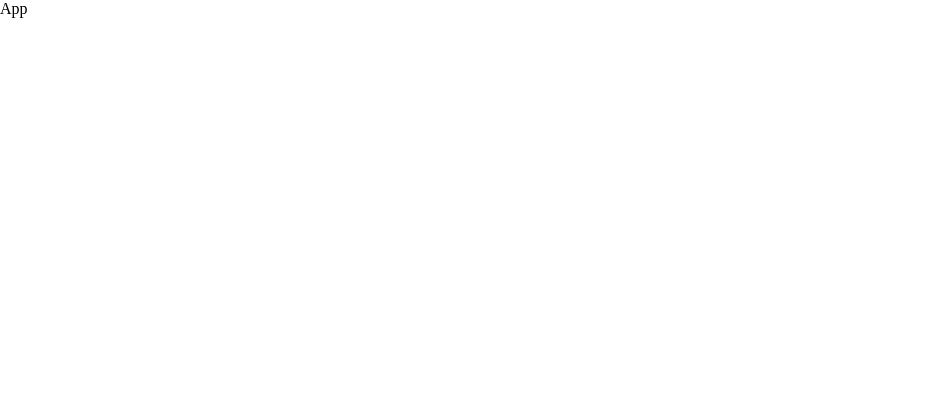
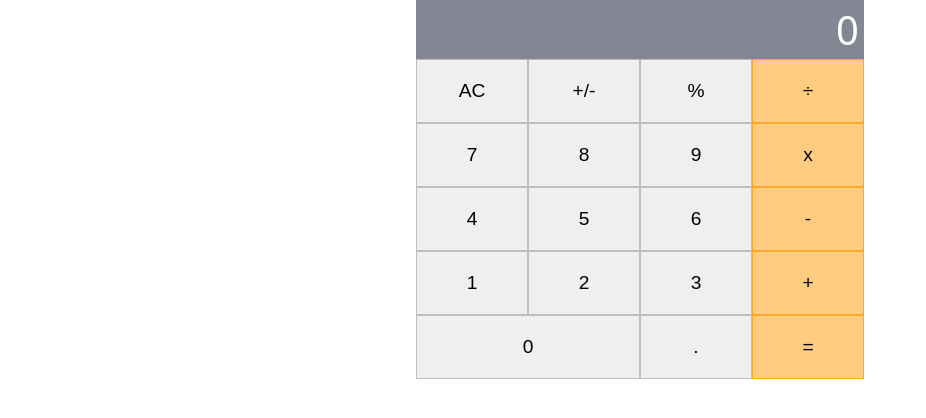
Before and after one commit to lily4178993/maths-magicians, a React (Create React App) app: page / in a window 1280 px wide. Shown: the top 418 px of the page, without its empty margins (0-926 px from the left). Built offline with nearby package versions, Linux system fonts and the light colour scheme; the HTML template or start-up script is replaced by a standard one.

Commit message:
Changes: Implement calculator UI

```diff
--- a/package.json
+++ b/package.json
@@ -6,6 +6,7 @@
     "@testing-library/jest-dom": "^5.17.0",
     "@testing-library/react": "^13.4.0",
     "@testing-library/user-event": "^13.5.0",
+    "prop-types": "^15.8.1",
     "react": "^18.2.0",
     "react-dom": "^18.2.0",
     "react-scripts": "5.0.1",
--- a/src/App.js
+++ b/src/App.js
@@ -1,5 +1,10 @@
 import React from 'react';
+import Calculator from './components/Calculator';
 
-const App = () => <div>App</div>;
+const App = () => (
+  <div>
+    <Calculator />
+  </div>
+);
 
 export default App;
--- /dev/null
+++ b/src/components/CalcButton.jsx
@@ -0,0 +1,22 @@
+import React from 'react';
+import PropTypes from 'prop-types';
+import { highlightedKeys } from './data';
+
+const CalcButton = ({ symbol }) => {
+  const isButtonOrange = highlightedKeys.includes(symbol);
+
+  return (
+    <button
+      type="button"
+      title={symbol}
+      className={isButtonOrange ? 'orange' : null}
+    >
+      {symbol}
+    </button>
+  );
+};
+
+CalcButton.propTypes = {
+  symbol: PropTypes.string.isRequired,
+};
+export default CalcButton;
--- /dev/null
+++ b/src/components/CalcKeyboard.jsx
@@ -0,0 +1,25 @@
+import React from 'react';
+import PropTypes from 'prop-types';
+import CalcButton from './CalcButton';
+
+const CalcKeyboard = ({ buttonProps }) => (
+  <div className="keyboard">
+    {buttonProps.map((buttonProp) => (
+      <CalcButton
+        key={buttonProp.id}
+        symbol={buttonProp.symbol}
+      />
+    ))}
+  </div>
+);
+
+CalcKeyboard.propTypes = {
+  buttonProps: PropTypes.arrayOf(
+    PropTypes.shape({
+      id: PropTypes.number.isRequired,
+      symbol: PropTypes.string.isRequired,
+    }),
+  ).isRequired,
+};
+
+export default CalcKeyboard;
--- /dev/null
+++ b/src/components/CalcOutput.jsx
@@ -0,0 +1,14 @@
+import React from 'react';
+import PropTypes from 'prop-types';
+
+const CalcOutput = ({ outputValue }) => (
+  <div className="output">
+    <div>{outputValue}</div>
+  </div>
+);
+
+CalcOutput.propTypes = {
+  outputValue: PropTypes.string.isRequired,
+};
+
+export default CalcOutput;
--- /dev/null
+++ b/src/components/Calculator.js
@@ -0,0 +1,17 @@
+import React from 'react';
+import CalcKeyboard from './CalcKeyboard';
+import { keys } from './data';
+import CalcOutput from './CalcOutput';
+
+const Calculator = () => {
+  const value = '0';
+  return (
+    // eslint-disable-next-line jsx-quotes
+    <div className='calculator'>
+      <CalcOutput outputValue={value} />
+      <CalcKeyboard buttonProps={keys} />
+    </div>
+  );
+};
+
+export default Calculator;
--- /dev/null
+++ b/src/components/data.js
@@ -0,0 +1,82 @@
+const keys = [
+  {
+    id: 1,
+    symbol: 'AC',
+  },
+  {
+    id: 2,
+    symbol: '+/-',
+  },
+  {
+    id: 3,
+    symbol: '%',
+  },
+  {
+    id: 4,
+    symbol: '÷',
+  },
+  {
+    id: 5,
+    symbol: '7',
+  },
+  {
+    id: 6,
+    symbol: '8',
+  },
+  {
+    id: 9,
+    symbol: '9',
+  },
+  {
+    id: 10,
+    symbol: 'x',
+  },
+  {
+    id: 11,
+    symbol: '4',
+  },
+  {
+    id: 12,
+    symbol: '5',
+  },
+  {
+    id: 13,
+    symbol: '6',
+  },
+  {
+    id: 14,
+    symbol: '-',
+  },
+  {
+    id: 15,
+    symbol: '1',
+  },
+  {
+    id: 16,
+    symbol: '2',
+  },
+  {
+    id: 17,
+    symbol: '3',
+  },
+  {
+    id: 18,
+    symbol: '+',
+  },
+  {
+    id: 19,
+    symbol: '0',
+  },
+  {
+    id: 20,
+    symbol: '.',
+  },
+  {
+    id: 21,
+    symbol: '=',
+  },
+];
+
+const highlightedKeys = ['÷', 'x', '+', '-', '='];
+
+export { highlightedKeys, keys };
--- a/src/index.css
+++ b/src/index.css
@@ -3,3 +3,53 @@
   padding: 0;
   box-sizing: border-box;
 }
+
+body {
+  font-family: system-ui, -apple-system, BlinkMacSystemFont, 'Segoe UI', Roboto, Oxygen, Ubuntu, Cantarell, 'Open Sans', 'Helvetica Neue', sans-serif;
+}
+
+button {
+  font-size: 1.2rem;
+  border: 1px solid #bdbdbd;
+  outline: #bdbdbd;
+  cursor: pointer;
+  transition: all 0.50s;
+}
+
+button:hover {
+  background: #e0e0e0;
+}
+
+button.orange {
+  background: #ffcc80;
+  border: 1px solid #ffa726;
+  outline: #ffa726;
+}
+
+button.orange:hover {
+  background: #ffb74d;
+}
+
+.calculator {
+  display: grid;
+  justify-content: center;
+}
+
+.output {
+  font-weight: 500;
+  text-align: right;
+  font-size: 2.5rem;
+  background: #858694;
+  color: #fff;
+  padding: 2px 5px;
+}
+
+.keyboard {
+  display: grid;
+  grid-template-columns: repeat(4, 7em);
+  grid-template-rows: repeat(6, 4em);
+}
+
+.keyboard button:nth-last-child(3) {
+  grid-column: span 2;
+}
```
Also changed, not shown: 1 other file (tests, documents, lock files or other folders).
